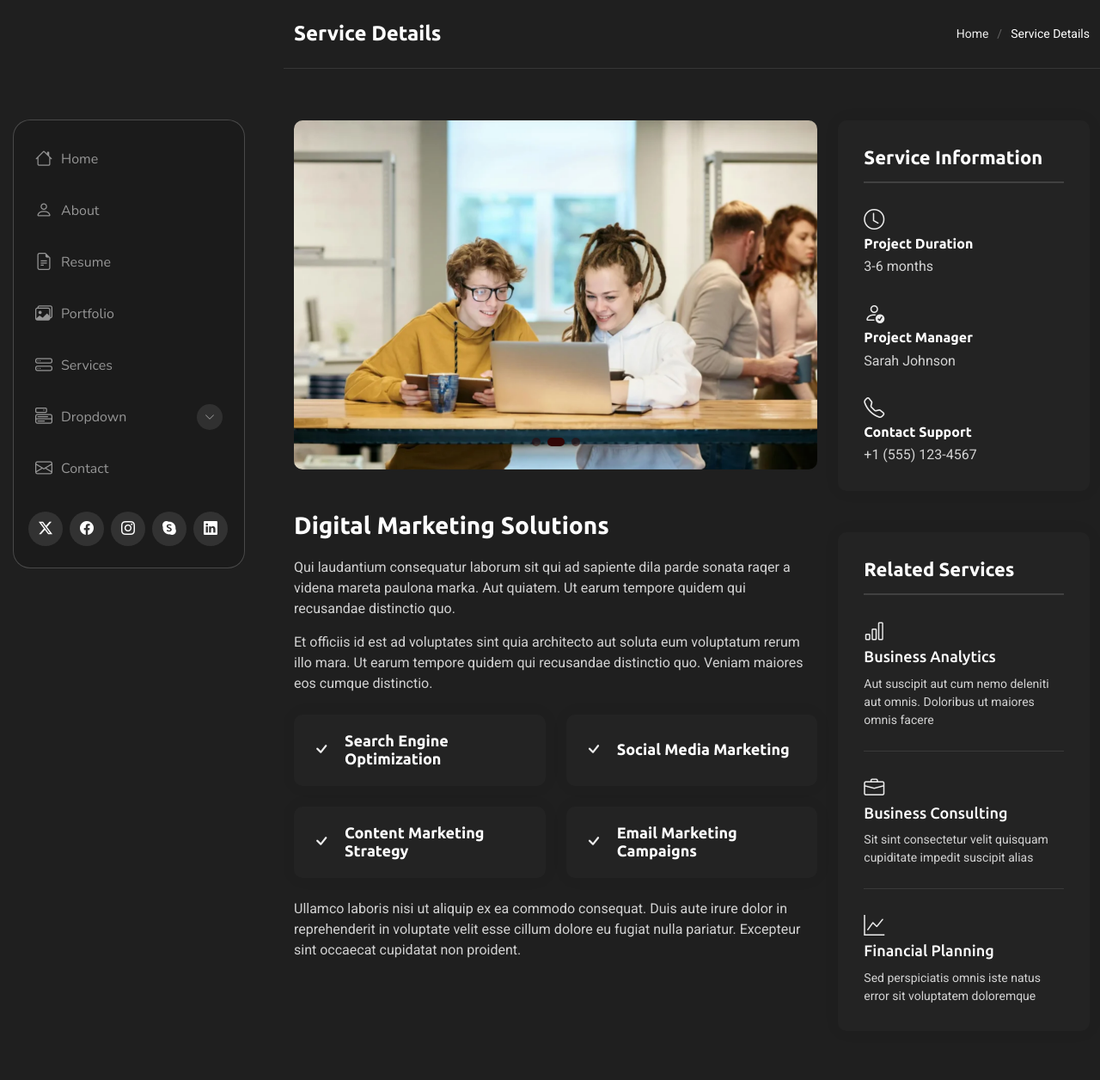
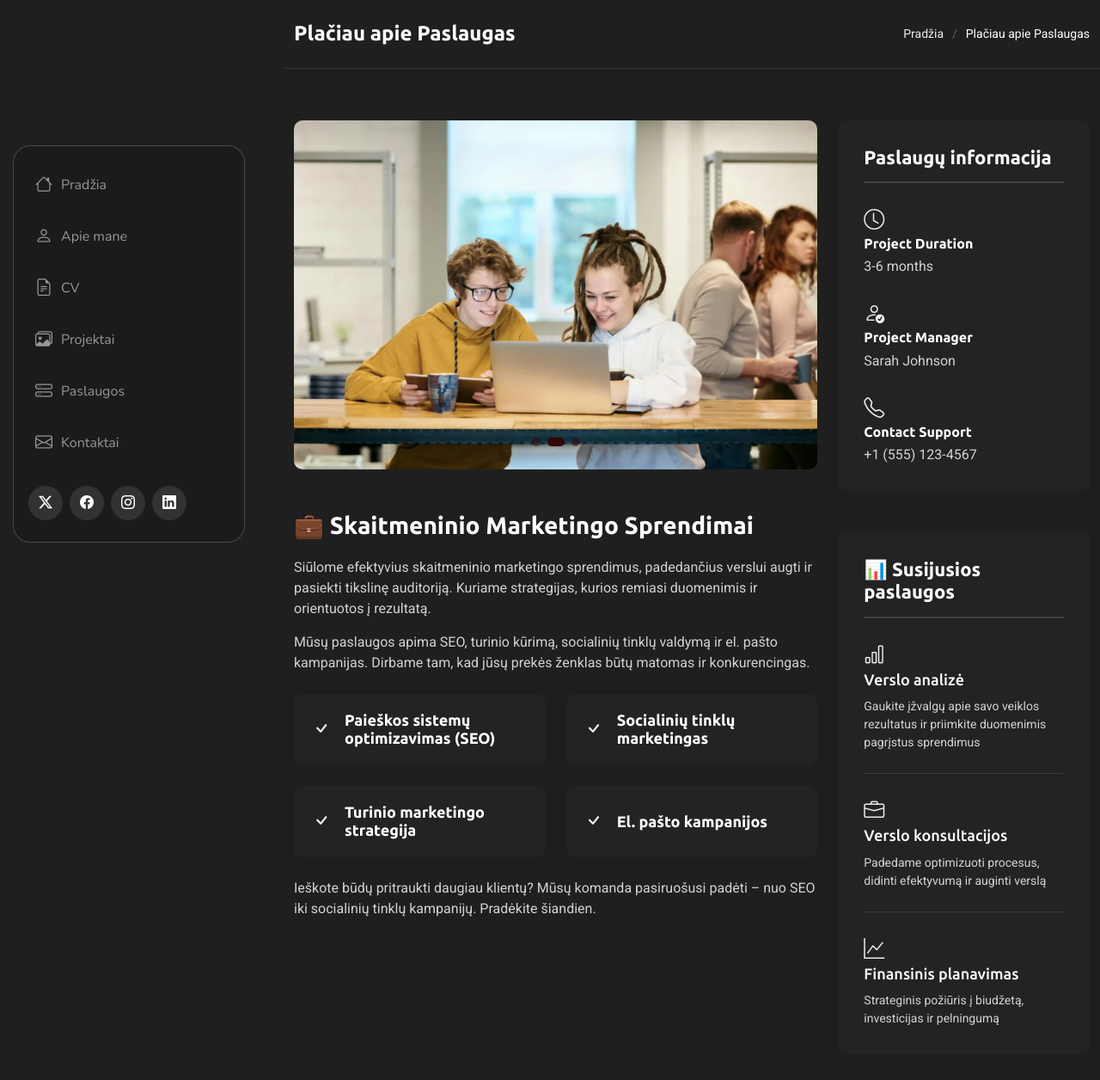
Before and after one commit to Donatas333/porfolio, a plain HTML site: page service-details.html in a window 1280 px wide. Shown: the top 1256 px of the page at 86% size. Drawn offline with nearby package versions, Linux system fonts and the light colour scheme.

Commit message:
Update service-details.html

```diff
--- a/service-details.html
+++ b/service-details.html
@@ -44,29 +44,12 @@
     <div class="header-container d-flex flex-column align-items-start">
       <nav id="navmenu" class="navmenu">
         <ul>
-          <li><a href="#hero"><i class="bi bi-house navicon"></i>Home</a></li>
-          <li><a href="#about"><i class="bi bi-person navicon"></i> About</a></li>
-          <li><a href="#resume"><i class="bi bi-file-earmark-text navicon"></i> Resume</a></li>
-          <li><a href="#portfolio"><i class="bi bi-images navicon"></i> Portfolio</a></li>
-          <li><a href="#services"><i class="bi bi-hdd-stack navicon"></i> Services</a></li>
-          <li class="dropdown"><a href="#"><i class="bi bi-menu-button navicon"></i> <span>Dropdown</span> <i class="bi bi-chevron-down toggle-dropdown"></i></a>
-            <ul>
-              <li><a href="#">Dropdown 1</a></li>
-              <li class="dropdown"><a href="#"><span>Deep Dropdown</span> <i class="bi bi-chevron-down toggle-dropdown"></i></a>
-                <ul>
-                  <li><a href="#">Deep Dropdown 1</a></li>
-                  <li><a href="#">Deep Dropdown 2</a></li>
-                  <li><a href="#">Deep Dropdown 3</a></li>
-                  <li><a href="#">Deep Dropdown 4</a></li>
-                  <li><a href="#">Deep Dropdown 5</a></li>
-                </ul>
-              </li>
-              <li><a href="#">Dropdown 2</a></li>
-              <li><a href="#">Dropdown 3</a></li>
-              <li><a href="#">Dropdown 4</a></li>
-            </ul>
-          </li>
-          <li><a href="#contact"><i class="bi bi-envelope navicon"></i> Contact</a></li>
+          <li><a href="https://beproblem.lt/index.html"><i class="bi bi-house navicon"></i> Pradžia</a></li>
+          <li><a href="https://beproblem.lt/index.html#about"><i class="bi bi-person navicon"></i> Apie mane</a></li>
+          <li><a href="https://beproblem.lt/index.html#resume"><i class="bi bi-file-earmark-text navicon"></i> CV</a></li>
+          <li><a href="https://beproblem.lt/index.html#portfolio"><i class="bi bi-images navicon"></i> Projektai</a></li>
+          <li><a href="https://beproblem.lt/index.html#services"><i class="bi bi-hdd-stack navicon"></i> Paslaugos</a></li>
+          <li><a href="https://beproblem.lt/index.html#contact"><i class="bi bi-envelope navicon"></i> Kontaktai</a></li>
         </ul>
       </nav>
 
@@ -74,7 +57,6 @@
         <a href="#" class="twitter"><i class="bi bi-twitter-x"></i></a>
         <a href="#" class="facebook"><i class="bi bi-facebook"></i></a>
         <a href="#" class="instagram"><i class="bi bi-instagram"></i></a>
-        <a href="#" class="google-plus"><i class="bi bi-skype"></i></a>
         <a href="#" class="linkedin"><i class="bi bi-linkedin"></i></a>
       </div>
 
@@ -87,11 +69,11 @@
     <!-- Page Title -->
     <div class="page-title dark-background">
       <div class="container d-lg-flex justify-content-between align-items-center">
-        <h1 class="mb-2 mb-lg-0">Service Details</h1>
+        <h1 class="mb-2 mb-lg-0">Plačiau apie Paslaugas</h1>
         <nav class="breadcrumbs">
           <ol>
-            <li><a href="index.html">Home</a></li>
-            <li class="current">Service Details</li>
+            <li><a href="index.html">Pradžia</a></li>
+            <li class="current">Plačiau apie Paslaugas</li>
           </ol>
         </nav>
       </div>
@@ -136,12 +118,12 @@
             </div>
 
             <div class="content mt-5">
-              <h3>Digital Marketing Solutions</h3>
+              <h3>💼 Skaitmeninio Marketingo Sprendimai</h3>
               <p>
-                Qui laudantium consequatur laborum sit qui ad sapiente dila parde sonata raqer a videna mareta paulona marka. Aut quiatem. Ut earum tempore quidem qui recusandae distinctio quo.
+                Siūlome efektyvius skaitmeninio marketingo sprendimus, padedančius verslui augti ir pasiekti tikslinę auditoriją. Kuriame strategijas, kurios remiasi duomenimis ir orientuotos į rezultatą.
               </p>
               <p>
-                Et officiis id est ad voluptates sint quia architecto aut soluta eum voluptatum rerum illo mara. Ut earum tempore quidem qui recusandae distinctio quo. Veniam maiores eos cumque distinctio.
+                Mūsų paslaugos apima SEO, turinio kūrimą, socialinių tinklų valdymą ir el. pašto kampanijas. Dirbame tam, kad jūsų prekės ženklas būtų matomas ir konkurencingas.
               </p>
 
               <div class="features mt-4">
@@ -149,39 +131,39 @@
                   <div class="col-md-6" data-aos="fade-up" data-aos-delay="100">
                     <div class="feature-box d-flex align-items-center">
                       <i class="bi bi-check"></i>
-                      <h4>Search Engine Optimization</h4>
+                      <h4>Paieškos sistemų optimizavimas (SEO)</h4>
                     </div>
                   </div>
                   <div class="col-md-6" data-aos="fade-up" data-aos-delay="200">
                     <div class="feature-box d-flex align-items-center">
                       <i class="bi bi-check"></i>
-                      <h4>Social Media Marketing</h4>
+                      <h4>Socialinių tinklų marketingas</h4>
                     </div>
                   </div>
                   <div class="col-md-6" data-aos="fade-up" data-aos-delay="300">
                     <div class="feature-box d-flex align-items-center">
                       <i class="bi bi-check"></i>
-                      <h4>Content Marketing Strategy</h4>
+                      <h4>Turinio marketingo strategija</h4>
                     </div>
                   </div>
                   <div class="col-md-6" data-aos="fade-up" data-aos-delay="400">
                     <div class="feature-box d-flex align-items-center">
                       <i class="bi bi-check"></i>
-                      <h4>Email Marketing Campaigns</h4>
+                      <h4>El. pašto kampanijos</h4>
                     </div>
                   </div>
                 </div>
               </div>
 
               <p class="mt-4">
-                Ullamco laboris nisi ut aliquip ex ea commodo consequat. Duis aute irure dolor in reprehenderit in voluptate velit esse cillum dolore eu fugiat nulla pariatur. Excepteur sint occaecat cupidatat non proident.
+                Ieškote būdų pritraukti daugiau klientų? Mūsų komanda pasiruošusi padėti – nuo SEO iki socialinių tinklų kampanijų. Pradėkite šiandien.
               </p>
             </div>
           </div>
 
           <div class="col-lg-4">
             <div class="service-info">
-              <h4>Service Information</h4>
+              <h4>Paslaugų informacija</h4>
               <div class="info-item">
                 <i class="bi bi-clock"></i>
                 <h5>Project Duration</h5>
@@ -200,21 +182,21 @@
             </div>
 
             <div class="related-services mt-5">
-              <h4>Related Services</h4>
+              <h4>📊 Susijusios paslaugos</h4>
               <div class="service-item">
                 <i class="bi bi-bar-chart"></i>
-                <h5><a href="#">Business Analytics</a></h5>
-                <p>Aut suscipit aut cum nemo deleniti aut omnis. Doloribus ut maiores omnis facere</p>
+                <h5><a href="#">Verslo analizė</a></h5>
+                <p>Gaukite įžvalgų apie savo veiklos rezultatus ir priimkite duomenimis pagrįstus sprendimus</p>
               </div>
               <div class="service-item">
                 <i class="bi bi-briefcase"></i>
-                <h5><a href="#">Business Consulting</a></h5>
-                <p>Sit sint consectetur velit quisquam cupiditate impedit suscipit alias</p>
+                <h5><a href="#">Verslo konsultacijos</a></h5>
+                <p>Padedame optimizuoti procesus, didinti efektyvumą ir auginti verslą</p>
               </div>
               <div class="service-item">
                 <i class="bi bi-graph-up"></i>
-                <h5><a href="#">Financial Planning</a></h5>
-                <p>Sed perspiciatis omnis iste natus error sit voluptatem doloremque</p>
+                <h5><a href="#">Finansinis planavimas</a></h5>
+                <p>Strateginis požiūris į biudžetą, investicijas ir pelningumą</p>
               </div>
             </div>
           </div>
```
